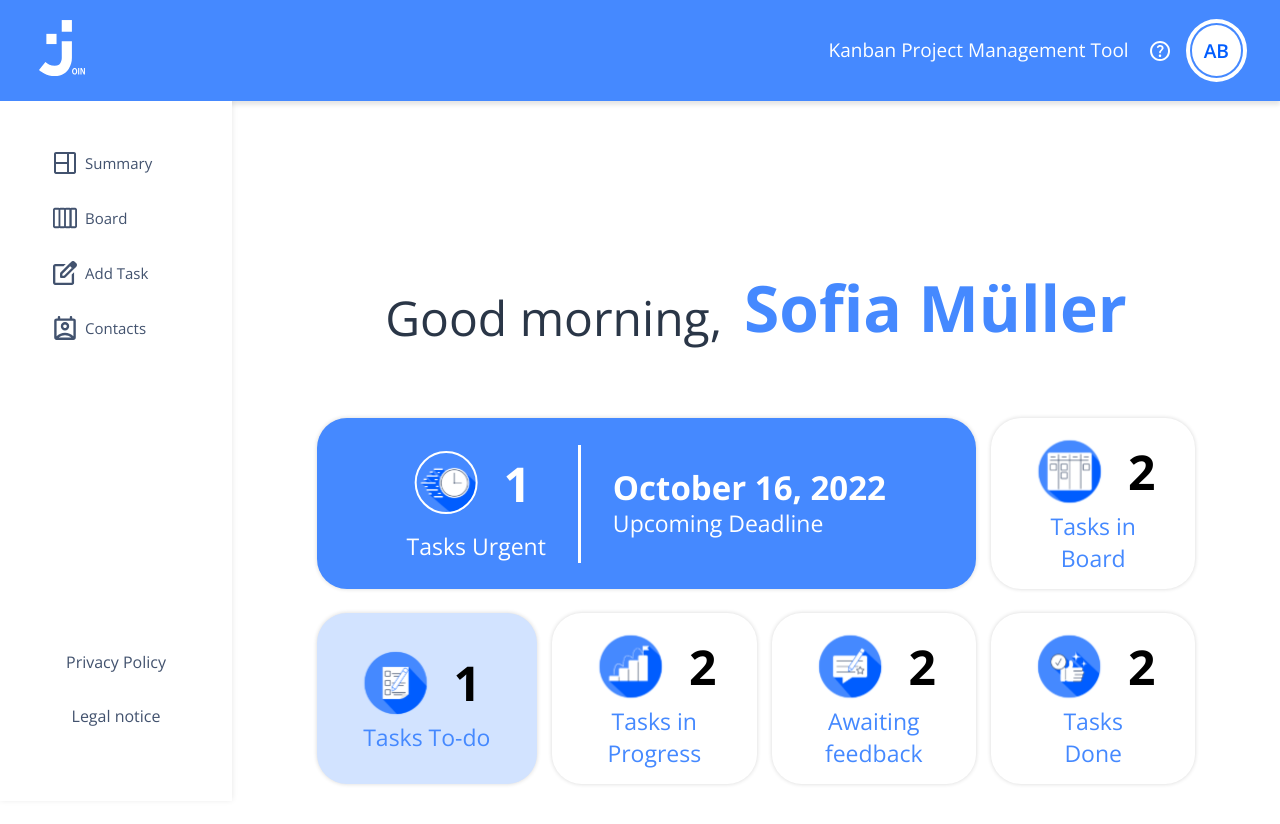
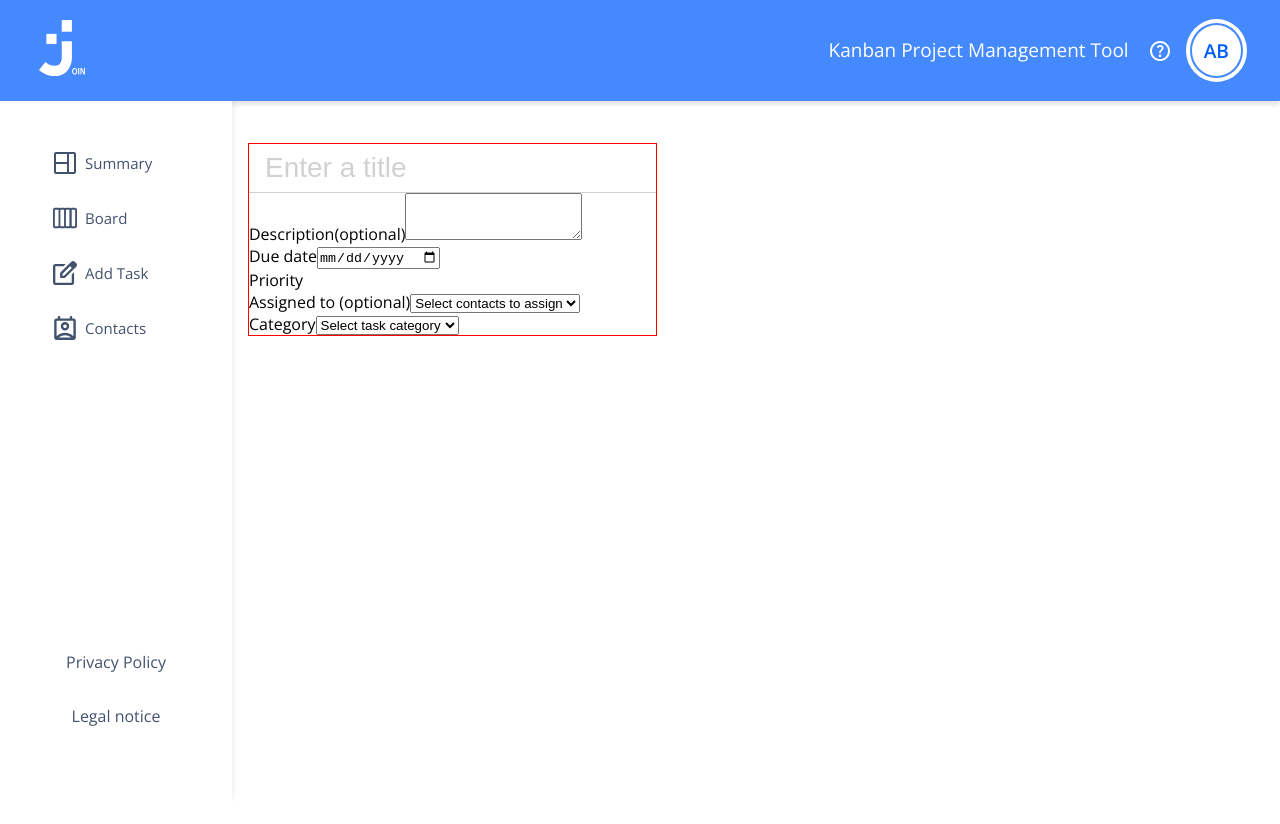
Before and after one commit to ereit673/join-solo, an Angular app: page / in a window 1280 px wide. Shown: the top 824 px of the page. After the commit the page ends 801 px from the top, so only its background shows below. Built offline with nearby package versions, Linux system fonts and the light colour scheme.

Commit message:
added add task component

```diff
--- a/src/app/app.component.ts
+++ b/src/app/app.component.ts
@@ -11,5 +11,5 @@ import { MainSectionComponent } from "./main-section/main-section.component";
   styleUrl: './app.component.scss'
 })
 export class AppComponent {
-  section: 'Summary' | 'AddTask' | 'Board' | 'Contacts' = 'Summary';
+  section: 'Summary' | 'AddTask' | 'Board' | 'Contacts' = 'AddTask';
 }
--- /dev/null
+++ b/src/app/main-section/add-task/add-task.component.html
@@ -0,0 +1,37 @@
+<form action="" class="form__container">
+  <input class="form__title-input" type="text" placeholder="Enter a title" />
+  <div>
+    <label for="description">Description(optional)</label>
+    <textarea name="description" id="description" rows="3"></textarea>
+  </div>
+  <div>
+    <label for="date">Due date</label>
+    <input name="date" id="date" type="date" />
+  </div>
+  <div>
+    <label for="">Priority</label>
+    <div>
+      <div></div>
+      <div></div>
+      <div></div>
+    </div>
+  </div>
+  <div>
+    <label for="assigned">Assigned to (optional)</label>
+    <select name="assigned" id="assigned">
+        <option value="" disabled selected>Select contacts to assign</option>
+        <option value="1">1</option>
+        <option value="2">2</option>
+        <option value="3">3</option>
+    </select>
+  </div>
+  <div>
+    <label for="category">Category</label>
+    <select name="category" id="category">
+        <option value="" disabled selected>Select task category</option>
+        <option value="1">1</option>
+        <option value="2">2</option>
+        <option value="3">3</option>
+    </select>
+  </div>
+</form>
--- /dev/null
+++ b/src/app/main-section/add-task/add-task.component.scss
@@ -0,0 +1,25 @@
+form {
+  border: 1px solid red;
+  display: flex;
+  flex-direction: column;
+  margin-top: 42px;
+  margin-inline: 16px;
+}
+
+.form__title-input {
+  font-size: 1.75rem;
+  font-weight: 600;
+  line-height: 33.6px;
+  padding: 7px 16px;
+  border: unset;
+  border-bottom: 1px solid #D1D1D1;
+
+  &:focus {
+    outline: 0;
+    border-bottom: 1px solid #005dff;
+  }
+  &::placeholder {
+    font-weight: 400;
+    color: #d1d1d1;
+  }
+}
--- a/src/app/main-section/main-section.component.html
+++ b/src/app/main-section/main-section.component.html
@@ -1,5 +1,5 @@
 @if(section === "Summary"){
     <app-summary></app-summary>
-} @else if (section === "Board") {
-    <h1>Works</h1>
+} @else if (section === "AddTask") {
+    <app-add-task></app-add-task>
 }
--- a/src/app/main-section/main-section.component.ts
+++ b/src/app/main-section/main-section.component.ts
@@ -1,9 +1,10 @@
 import { Component, Input } from '@angular/core';
 import { SummaryComponent } from "./summary/summary.component";
+import { AddTaskComponent } from "./add-task/add-task.component";
 
 @Component({
   selector: 'app-main-section',
-  imports: [SummaryComponent],
+  imports: [SummaryComponent, AddTaskComponent],
   templateUrl: './main-section.component.html',
   styleUrl: './main-section.component.scss',
 })
```
Also changed, not shown: src/app/main-section/add-task/add-task.component.ts (added, +11 -0 lines), 1 other file (tests, documents, lock files or other folders).
